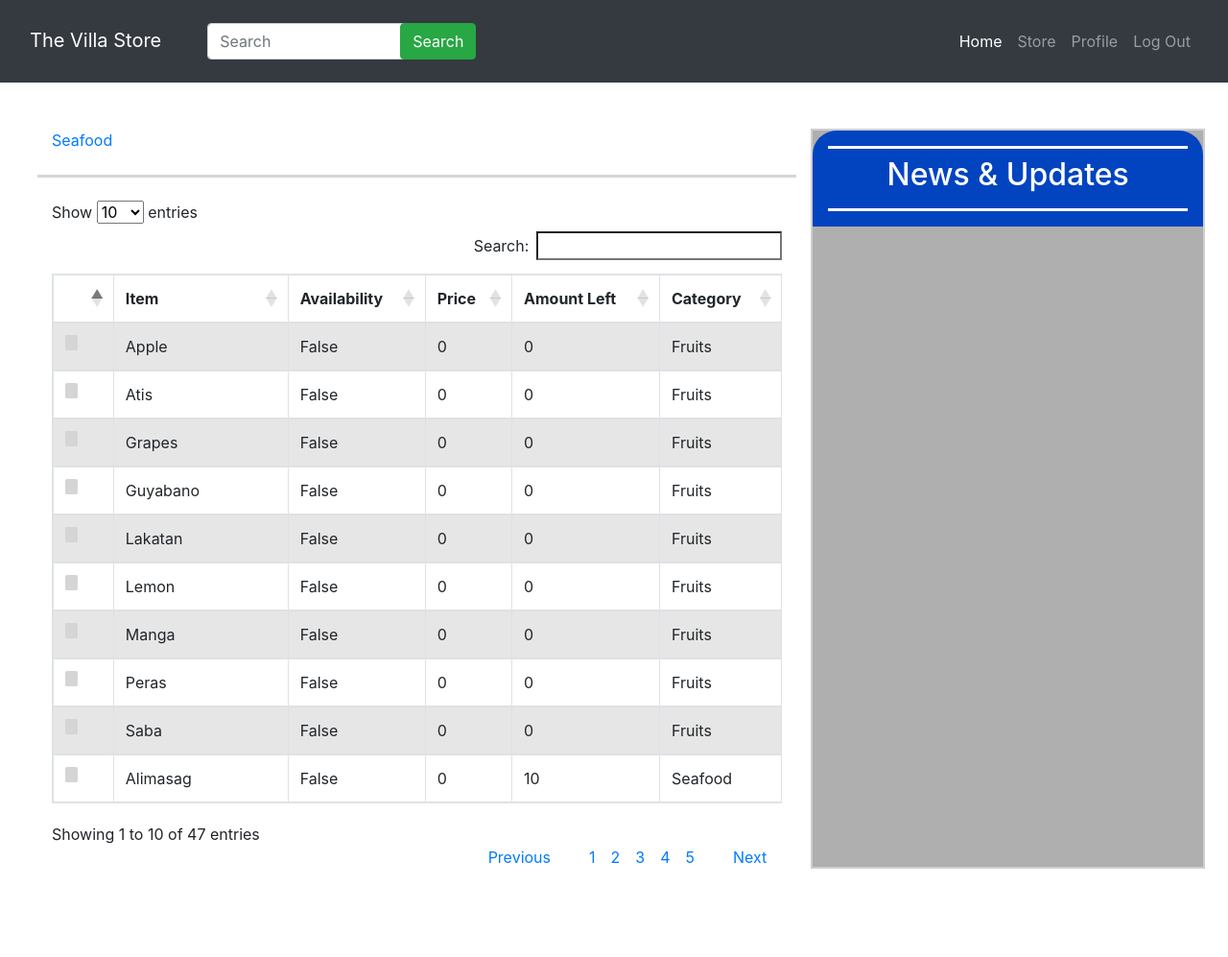
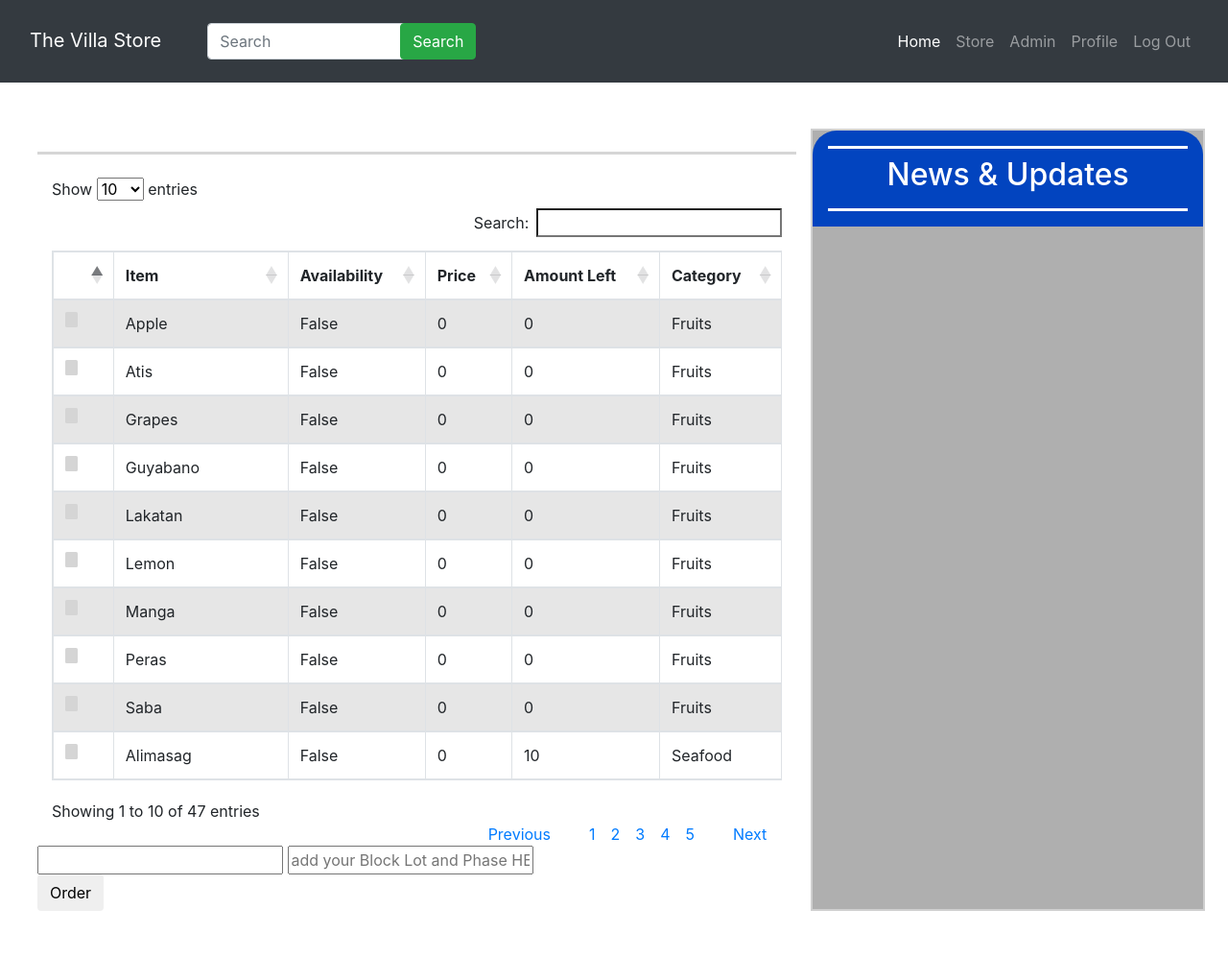
Before and after one commit to TheSciCoder3000/Store-App, a Django app: page /store/ in a window 1280 px wide. Shown: the whole page at 96% size. Before the commit the page ends 905 px from the top, so only its background shows below. Run offline with Django 3.2, Linux system fonts and the light colour scheme; a user stored in the database is signed in; data comes from the database, SQL or seed files in the repository; both versions use the stored data as it was after the commit; some libraries are stand-ins or nearby versions.

Commit message:
Orders Implemented

```diff
--- a/my_store/admin.py
+++ b/my_store/admin.py
@@ -1,5 +1,5 @@
 from django.contrib import admin
-from .models import Products
+from .models import Products, Orders
 
 
 def make_avail(modeladmin, request, queryset):
@@ -24,3 +24,5 @@
         return obj.price
 
 admin.site.register(Products, The_Prod_Cat)
+
+admin.site.register(Orders)
--- /dev/null
+++ b/my_store/forms.py
@@ -0,0 +1,18 @@
+from django.forms import ModelForm
+from django import forms
+from .models import Orders, Products
+
+class OrderForm(ModelForm):
+    class Meta:
+        model = Orders
+        exclude = ['Person', 'time_ordered',]
+        widgets = {
+            'address': forms.TextInput(attrs={'placeholder': 'add your Block Lot and Phase HERE'}),
+        }
+
+        for item in Products.objects.all():
+            widgets[item.title] = forms.CheckboxInput(attrs={'onclick': "hide_me('{}')".format(item.title),
+                                                       'id': '{}-checkbox'.format(item.title)})
+
+            widgets[item.title+'_counter'] = forms.NumberInput(attrs={'class': 'number-form',
+                                                                      'step': '.01'})
--- a/my_store/models.py
+++ b/my_store/models.py
@@ -1,4 +1,6 @@
 from django.db import models
+from django.utils import timezone
+from django.contrib.auth.models import User
 
 class Products(models.Model):
     categories = (
@@ -21,4 +23,18 @@
         return self.title
 
     class Meta:
-        ordering = ['product_category','title']
+        ordering = ['product_category', 'title']
+
+
+class Orders(models.Model):
+    Person = models.ForeignKey(User, on_delete=models.PROTECT)
+    address = models.TextField(null=True)
+    number = models.IntegerField(null=True)
+    time_ordered = models.DateTimeField(default=timezone.now)
+    item_list = [it.title for it in Products.objects.all()]
+    for item in item_list:
+        vars()[item] = models.BooleanField()
+        vars()[item+'_counter'] = models.IntegerField(null=True, blank=True)
+
+    def __str__(self):
+        return str(self.Person)
--- a/my_store/static/css/style.css
+++ b/my_store/static/css/style.css
@@ -57,11 +57,11 @@
 }
 
 .num-form-cont{
-  width: 6rem;
+  width: 10rem;
 }
 
 .number-form{
-  width: 4rem;
+  width: 2em;
 }
 
 #search_field{
--- a/my_store/templates/my_store/base.html
+++ b/my_store/templates/my_store/base.html
@@ -56,6 +56,11 @@
             <li class="nav-item">
               <a class="nav-link" href="{% url 'store-store' %}">Store</a>
             </li>
+            {% if user.is_superuser %}
+              <li class="nav-item">
+                <a class="nav-link" href="{% url 'admin-page' %}">Admin</a>
+              </li>
+              {% endif %}
             {% if user.is_authenticated %}
                 <li class="nav-item">
                   <a class="nav-link" href="{% url 'profile' %}">Profile</a>
--- a/my_store/templates/my_store/store.html
+++ b/my_store/templates/my_store/store.html
@@ -10,17 +10,16 @@
               Want to Order? <a href="{% url 'login' %}">Log In now</a>
               </small>
             {% endif %}
-
-          <a href="#Seafood-cont">Seafood</a>
         </div>
 
-
-
+        <form class="" method="post"> {% csrf_token %}
           <div class="container" id="my_products">
             <table class="table table-striped table-bordered" id="prod_table">
               <thead>
                 <tr>
+                  {% if user.is_authenticated %}
                     <th></th>
+                    {% endif %}
                   <th>Item</th>
                   <th>Availability</th>
                   <th>Price</th>
@@ -32,21 +31,22 @@
               <tbody>
                 {% for item in prod %}
                   <tr>
+                    {% if user.is_authenticated %}
                       <td>
                         <div class="container-fluid">
                           <div class="row">
                             <div class="col-12 col-md-4 checkbox-cont p-0">
-                          <input id="{{ item }}-checkbox" type="checkbox" onclick="hide_me('{{ item }}')">
+
+                              {% order_field form item.title %}
                             </div>
 
                             <div id="{{ item }}-order" class="col-12 col-md-8 px-1 order-settings">
-                          <form class="num-form-cont">
-                            <input class="number-form" type="number" step=".01">
-                          </form>
+                                {% order_counter form item.title %}
                             </div>
                           </div>
                         </div>
                         </td>
+                      {% endif %}
                     <td>{{ item.title }}</td>
                     <td>{{ item.available }}</td>
                     <td>{{ item.price }}</td>
@@ -57,6 +57,16 @@
               </tbody>
             </table>
           </div>
+
+          {% if user.is_authenticated %}
+            <div class="">
+              {% order_field form 'number' %}
+              {% order_field form 'address' %}
+            </div>
+
+          <button class="btn" type="submit">Order</button>
+            {% endif %}
+        </form>
       </div>
 
       <div class="col-4 news_panel text-center p-0" id='SidePanel'>
--- a/my_store/templatetags/my_store_tags.py
+++ b/my_store/templatetags/my_store_tags.py
@@ -12,3 +12,11 @@
         return 'Available'
     else:
         return 'Not Available'
+
+@register.simple_tag
+def order_field(form, item_field):
+    return form.__getitem__(item_field)
+
+@register.simple_tag
+def order_counter(form, item_field):
+    return form.__getitem__(item_field+'_counter')
--- a/my_store/urls.py
+++ b/my_store/urls.py
@@ -4,4 +4,5 @@
 urlpatterns = [
     path('', views.home, name='store-home'),
     path('store/', views.store, name='store-store'),
+    path('store/admin', views.to_admin, name='admin-page'),
 ]
--- a/my_store/views.py
+++ b/my_store/views.py
@@ -1,17 +1,37 @@
-from django.shortcuts import render
-from django.http import HttpResponse
-from .models import Products
+from django.shortcuts import render, redirect
+from django.views.generic import ListView
+from django.contrib.admin.views.decorators import staff_member_required
+from .forms import OrderForm
+from .models import Products, Orders
 
 
 def home(request):
     return render(request, 'my_store/home.html')
 
 def store(request):
+    if request.method == 'POST':
+        form = OrderForm(request.POST)
+        instance = form.save(commit=False)
+        instance.Person = request.user
+        if form.is_valid():
+            form.save()
+            return redirect('store-store')
+    else:
+        form = OrderForm()
+
     context = {
         'title': 'Store',
         'prod': Products.objects.all(),
-        'categories': [category[1] for category in Products._meta.get_field('product_category').choices],
+        'form': form,
         'prod_model': Products,
     }
 
     return render(request, 'my_store/store.html', context)
+
+@staff_member_required
+def to_admin(request):
+    context = {
+        'items': Products.objects.all(),
+        'Orders': Orders.objects.all()
+    }
+    return render(request, 'my_store/admin_only.html', context)
```
Also changed, not shown: my_store/templates/my_store/admin_only.html (added, +30 -0 lines), db.sqlite3, my_store/migrations/0008_orders.py (added), my_store/migrations/0009_auto_20200812_2315.py (added), my_store/migrations/0010_auto_20200812_2316.py (added), my_store/migrations/0011_auto_20200813_0022.py (added). Lines whose indentation alone changed are shown as unchanged.
